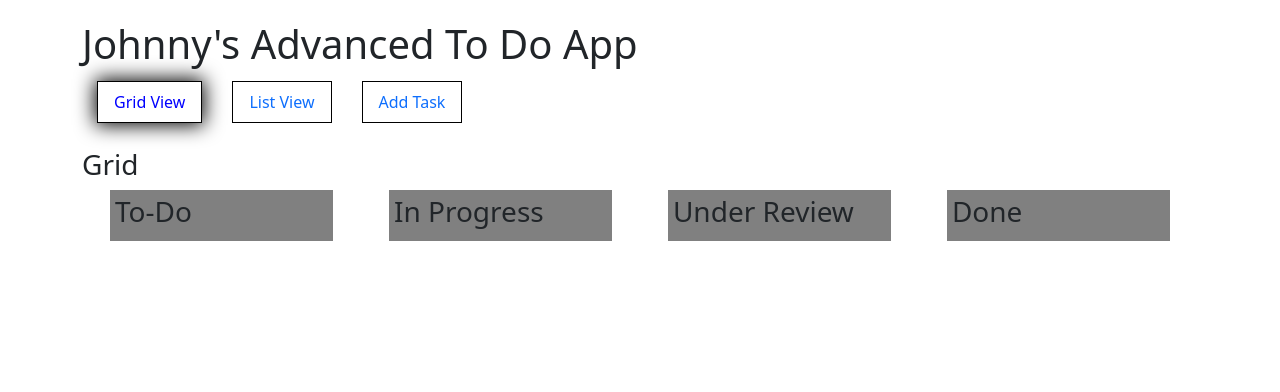
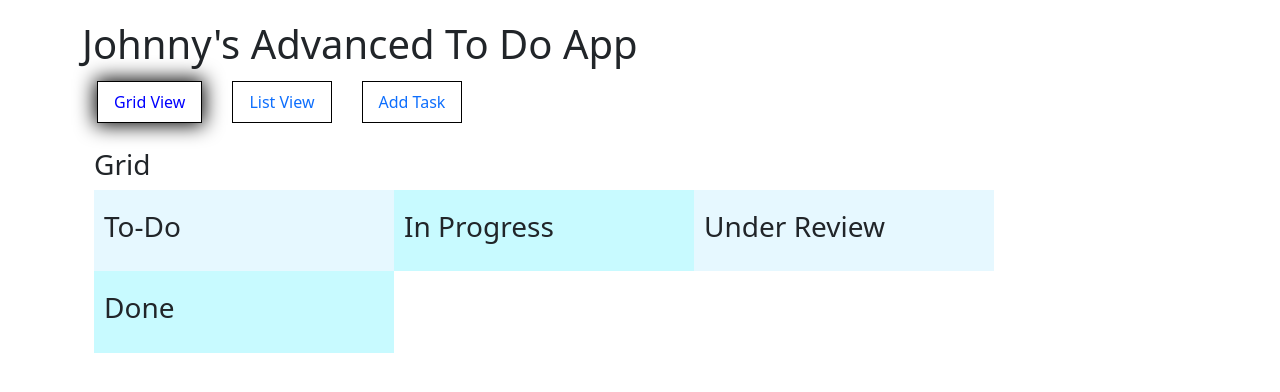
Before and after one commit to JohnnyPillacela/task-board, a React (Create React App) app: page / in a window 1280 px wide. Shown: the top 392 px of the page. Built offline with nearby package versions, Linux system fonts and the light colour scheme; no server answers.

Commit message:
bootstrap

```diff
--- a/src/components/GridView.js
+++ b/src/components/GridView.js
@@ -67,13 +67,13 @@ class GridView extends React.Component {
       this.moveItem(post, "", "In Progress ")
     );
     const inProgress_list = this.props.tasks.inProgress_tasks.map((post) =>
-      this.moveItem(post, " Send back ", "Request for Review ")
+      this.moveItem(post, " Send back ", "Request Review ")
     );
     const review_list = this.props.tasks.review_tasks.map((post) =>
-      this.moveItem(post, " Needs Review", "Completed ")
+      this.moveItem(post, " Send Back", "Completed ")
     );
     const done_list = this.props.tasks.done_tasks.map((post) =>
-      this.moveItem(post, " Not Done", "")
+      this.moveItem(post, " Send Back", "")
     );
 
     // const todo_list = "J";
@@ -82,24 +82,24 @@ class GridView extends React.Component {
     // const done_list = "n";
 
     return (
-      <div>
+      <div className="container grid-cont">
         <h3>
             Grid
         </h3>
-        <div className="gridView">
-          <div className="columnView todo">
+        <div className="row gridView">
+          <div className="col-3 col-cont todo">
             <h3 className="title">To-Do</h3>
             <div className="item-container">{todo_list}</div>
           </div>
-          <div className="columnView inProgress">
+          <div className="col-3 col-cont inProgress">
             <h3 className="title">In Progress</h3>
             <div className="item-container">{inProgress_list}</div>
           </div>
-          <div className="columnView review">
+          <div className="col-3 col-cont review">
             <h3 className="title">Under Review</h3>
             <div className="item-container">{review_list}</div>
           </div>
-          <div className="columnView done">
+          <div className="col-3 col-cont done">
             <h3 className="title">Done</h3>
             <div className="item-container">{done_list}</div>
           </div>
--- a/src/styles/GridView.css
+++ b/src/styles/GridView.css
@@ -1,12 +1,31 @@
 .gridView{
     display: flex;
-    width: 100%;
-    justify-content: space-around;
+    margin: auto;
 }
 
-.columnView{
-    width: 25%;
-    background-color: gray;
-    padding: 5px;
-    flex: 0 0 20%;
+.col-cont{
+    padding: 20px 10px;
+    min-width: 300px;
+    /* flex: 0 0 20%; */
 }
+
+.col-cont:nth-child(even) {
+    background-color: rgb(200, 250, 255);
+}
+.col-cont:nth-child(odd) {
+    background-color: rgb(230, 248, 255);
+}
+
+@media (max-width:320px)  {
+
+}
+@media (min-width:481px)  { }
+@media (max-width:641px)  {
+    .gridView {
+        flex-direction: column;
+    }
+}
+@media (min-width:961px)  {
+}
+@media (min-width:1025px) { }
+@media (min-width:1281px) { }
```
